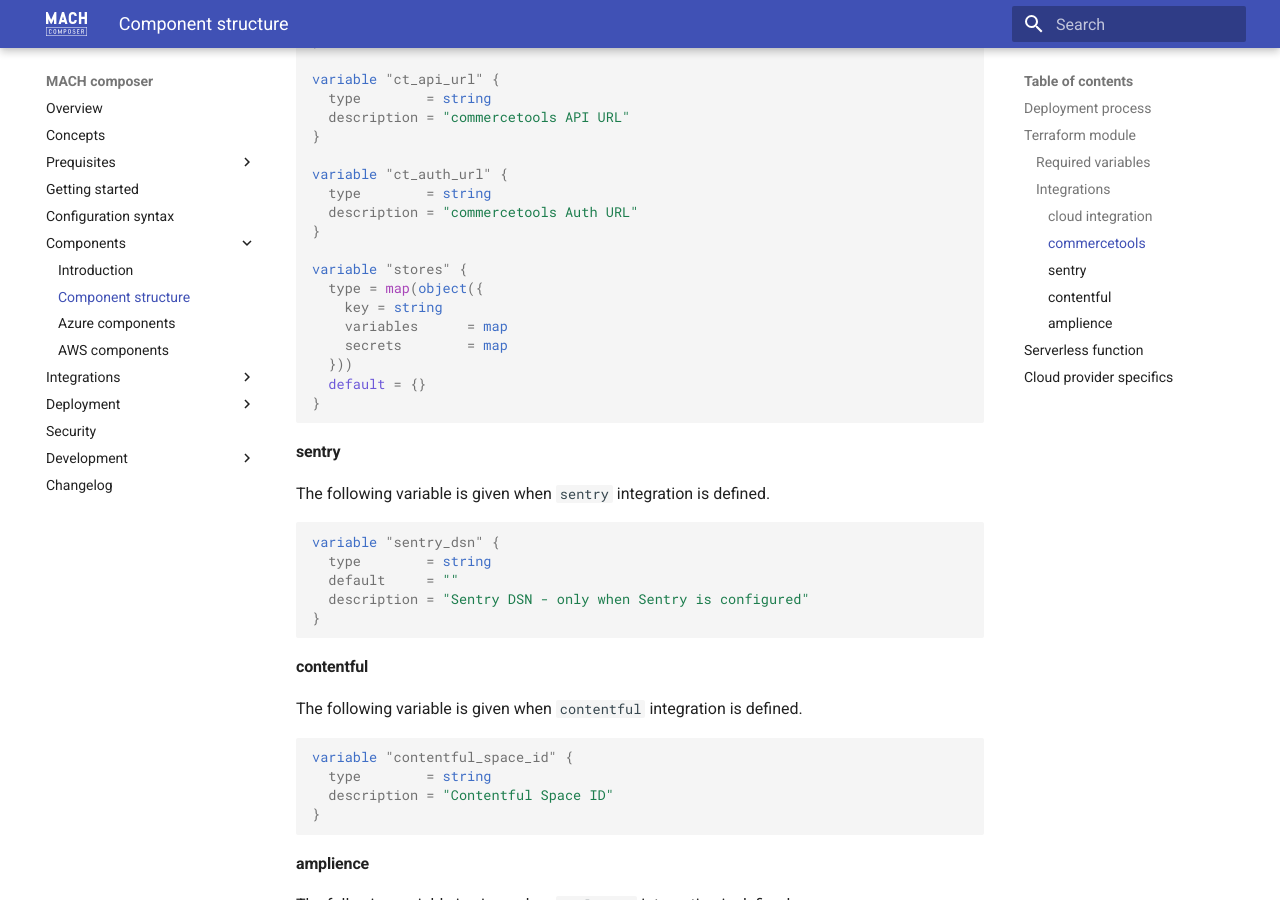
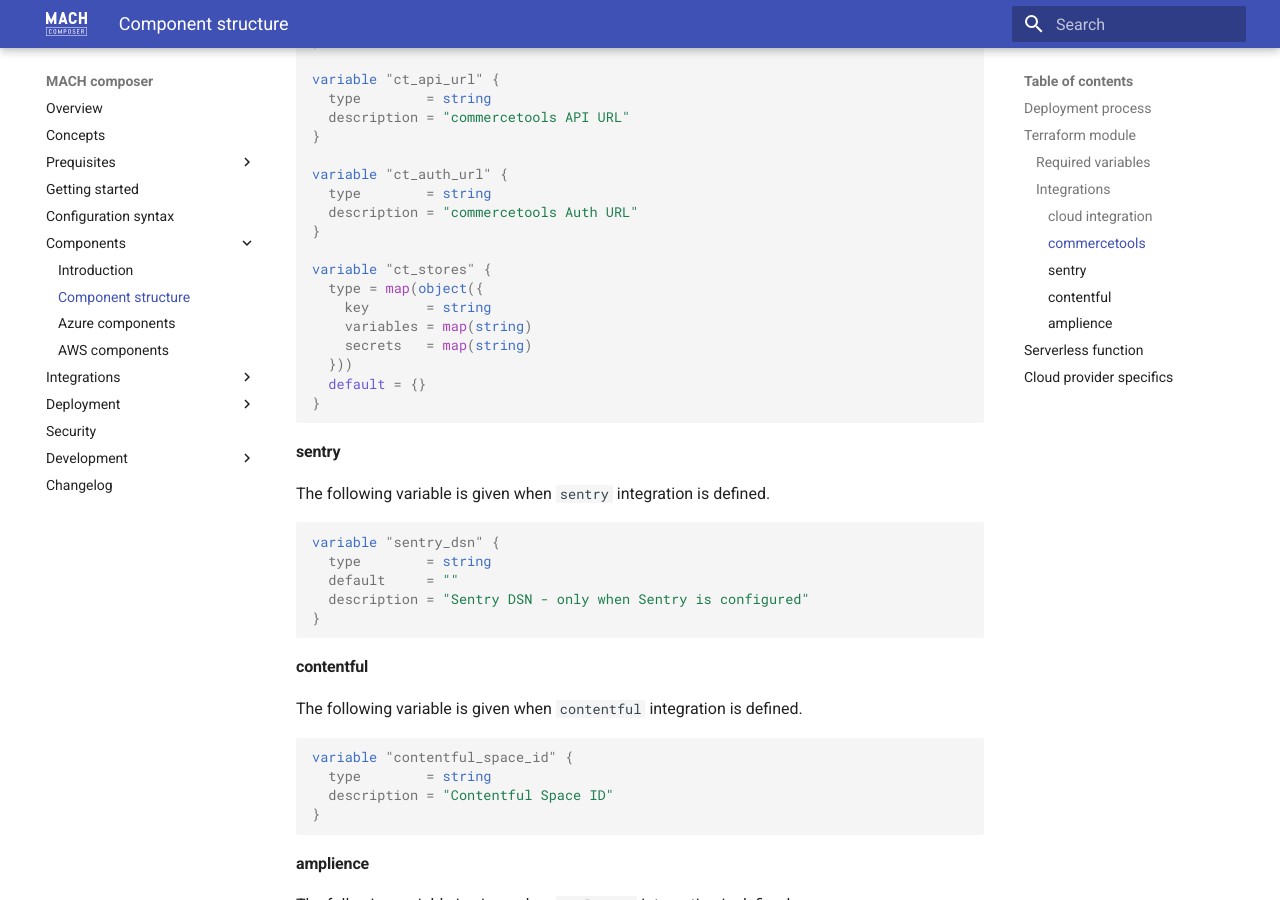
Before and after one commit to mach-composer/mach-composer-cli, an MkDocs documentation site: the page built from docs/src/components/structure.md, in a window 1280 px wide and 900 px high, scrolled down 3609 px. Built offline with MkDocs 1.6.1 and Material for MkDocs 9.7.7, drawn with Linux system fonts in a browser that asks for light colours; a script that is not in the unit is left out.

Commit message:
Rename component variable stores to ct_stores

```diff
--- a/docs/src/components/structure.md
+++ b/docs/src/components/structure.md
@@ -122,11 +122,11 @@
   description = "commercetools Auth URL"
 }
 
-variable "stores" {
+variable "ct_stores" {
   type = map(object({
-    key = string
-    variables      = map
-    secrets        = map
+    key       = string
+    variables = map(string)
+    secrets   = map(string)
   }))
   default = {}
 }
```
Also changed, not shown: CHANGELOG.md, 6 other files.
